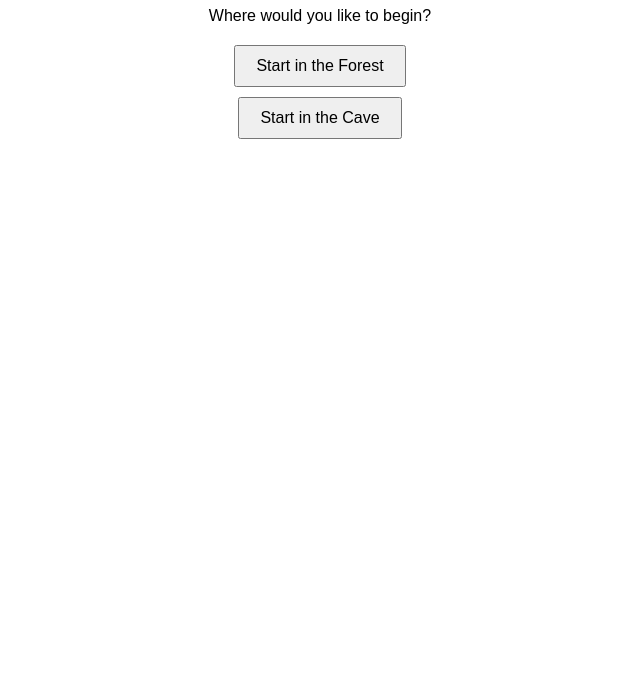
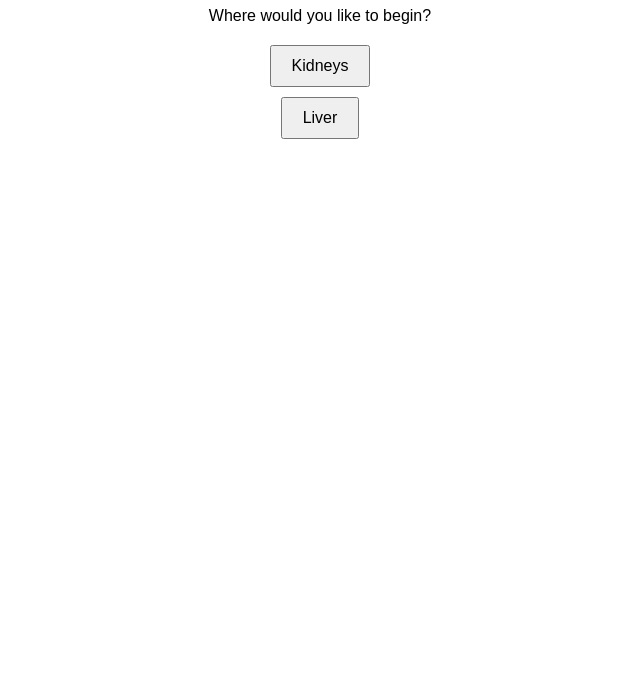
Before and after one commit to mishakai3/Choose-your-Detox-Adventure, a plain HTML site: page index.html in a window 1280 px wide. Shown: the part 101-800 px from the top of the page, without its empty margins (320-960 px from the left). Drawn offline with Linux system fonts and the light colour scheme.

Commit message:
Update index.html

```diff
--- a/index.html
+++ b/index.html
@@ -37,8 +37,8 @@
                 start: {
                     text: "Where would you like to begin?",
                     options: [
-                        { text: "Start in the Forest", next: "forest" },
-                        { text: "Start in the Cave", next: "cave" }
+                        { text: "Kidneys", next: "forest" },
+                        { text: "Liver", next: "cave" }
                     ]
                 },
                 forest: {
```
